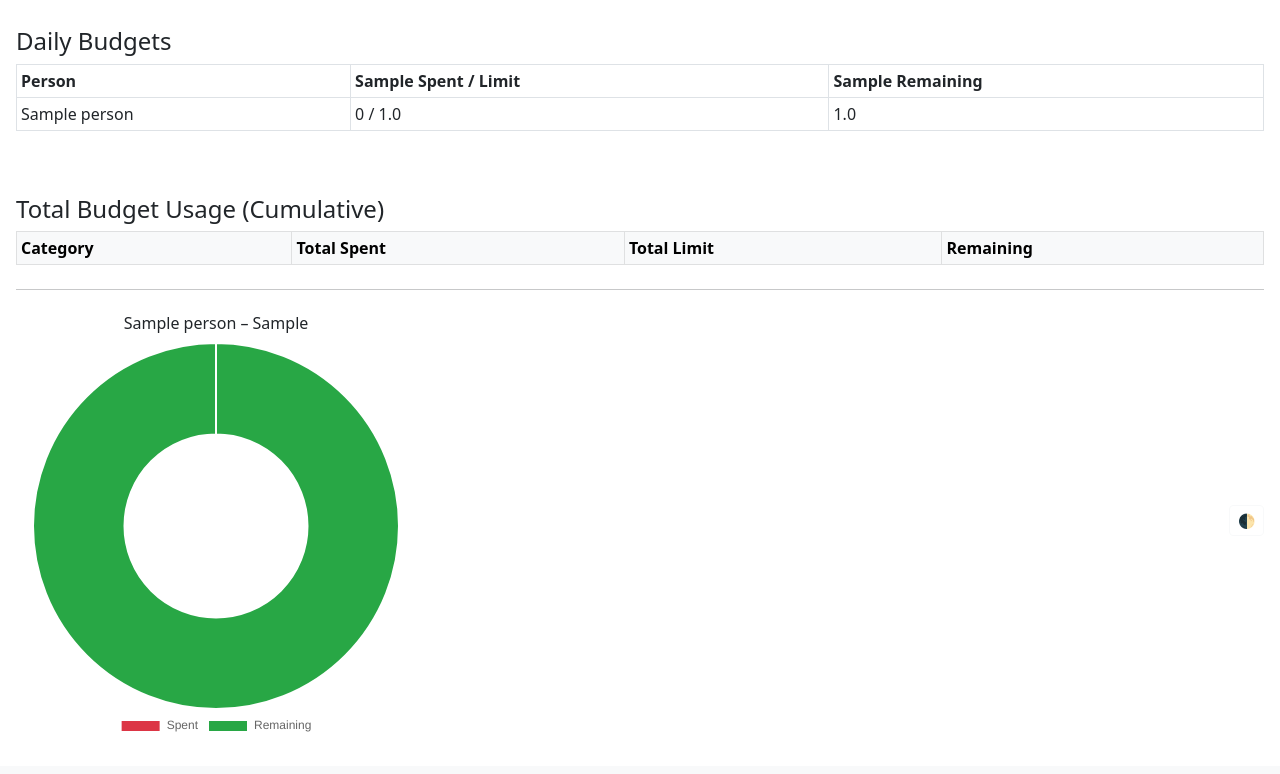
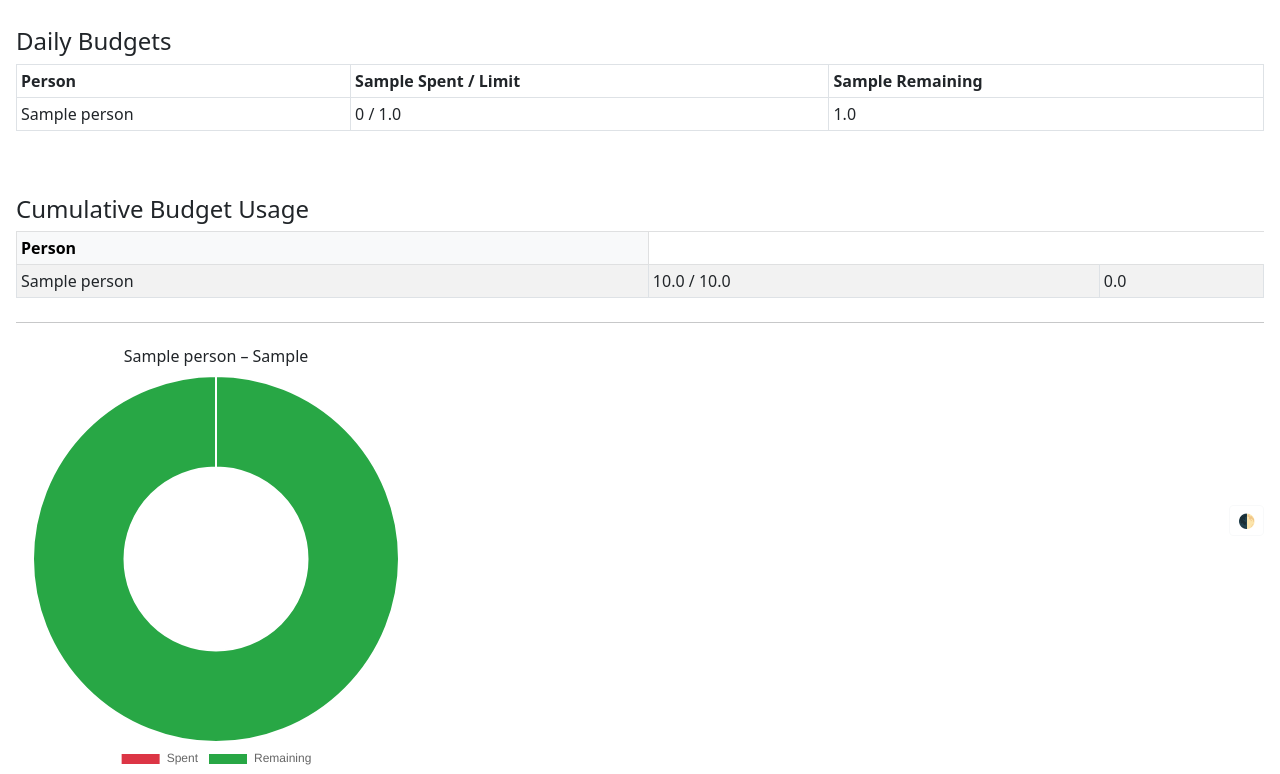
Before and after one commit to TarunB-Git/travelapp, a Flask app: page /budget-stats in a window 1280 px wide. Shown: the part 248-1022 px from the top of the page. Before the commit the page ends 980 px from the top, so only its background shows below. Run offline with Flask 3, Linux system fonts and the light colour scheme; the visitor is signed in with stand-in values (Sample User, id 1); tables that the repository leaves empty hold one stand-in row (values such as "Sample post"); lists and menus that the app fills with data are empty.

Commit message:
Update budget_stats.html

```diff
--- a/app/templates/budget_stats.html
+++ b/app/templates/budget_stats.html
@@ -54,33 +54,30 @@
   </table>
 </div>
 
-<h4 class="mt-5">Total Budget Usage (Cumulative)</h4>
+<h4 class="mt-5">Cumulative Budget Usage</h4>
 <table class="table table-bordered table-striped table-sm">
   <thead class="table-light">
     <tr>
-      <th>Category</th>
-      <th>Total Spent</th>
-      <th>Total Limit</th>
-      <th>Remaining</th>
+      <th>Person</th>
+      {% for b in budgets %}
+        <th>{{ b.category }} (Spent / Limit)</th>
+        <th>{{ b.category }} Remaining</th>
+      {% endfor %}
     </tr>
   </thead>
   <tbody>
-    {% for row in total_summary %}
-    <tr>
-      <td>{{ row.category }}</td>
-      <td>{{ row.spent }}</td>
-      <td>{{ row.limit if row.limit is not none else "∞" }}</td>
-      <td>
-        {% if row.remaining is not none %}
-          <span class="{{ 'text-danger' if row.remaining < 0 else 'text-success' }}">{{ row.remaining }}</span>
-        {% else %}
-          ∞
-        {% endif %}
-      </td>
-    </tr>
+    {% for row in cumulative_table %}
+      <tr>
+        <td>{{ row.name }}</td>
+        {% for c in row.categories %}
+          <td class="{{ 'text-danger' if c.overrun else '' }}">{{ c.spent }} / {{ c.limit }}</td>
+          <td>{{ c.remaining }}</td>
+        {% endfor %}
+      </tr>
     {% endfor %}
   </tbody>
 </table>
+
 <hr class="my-4">
 
 <div class="row">
```
